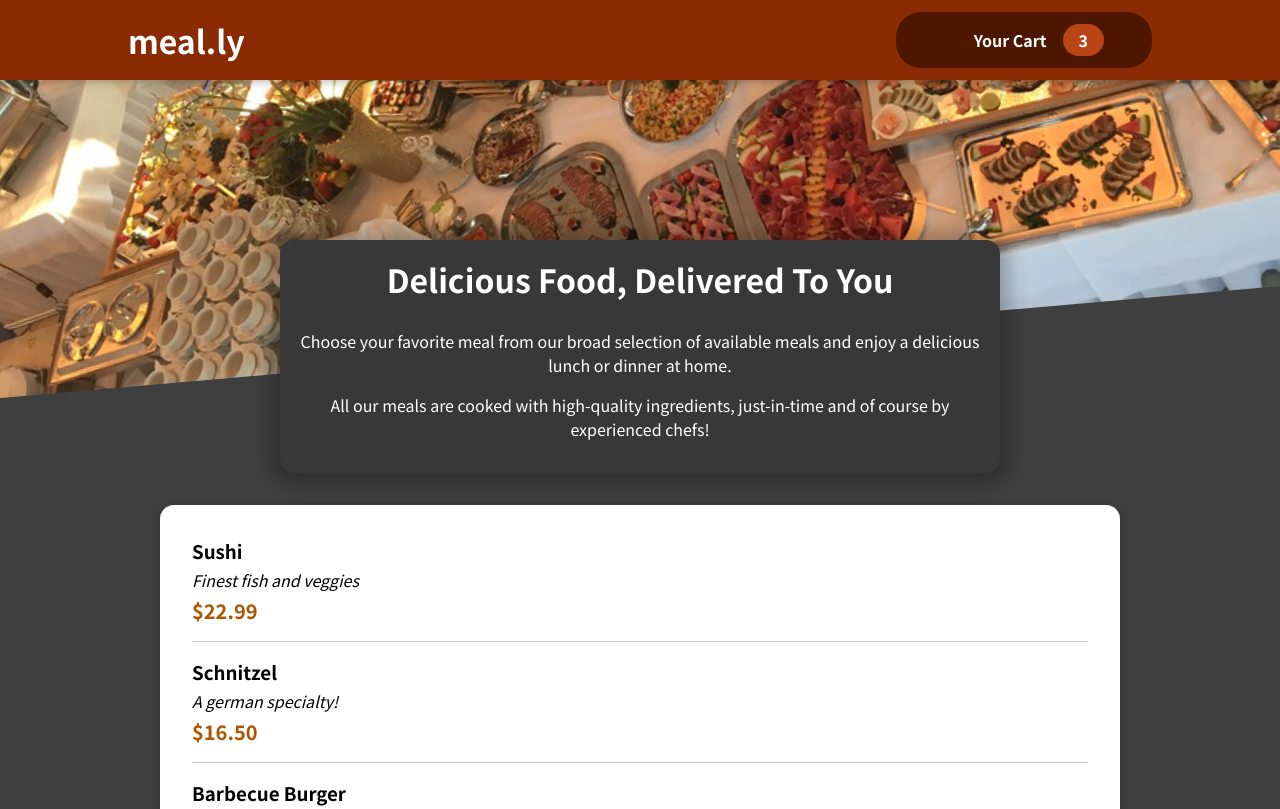
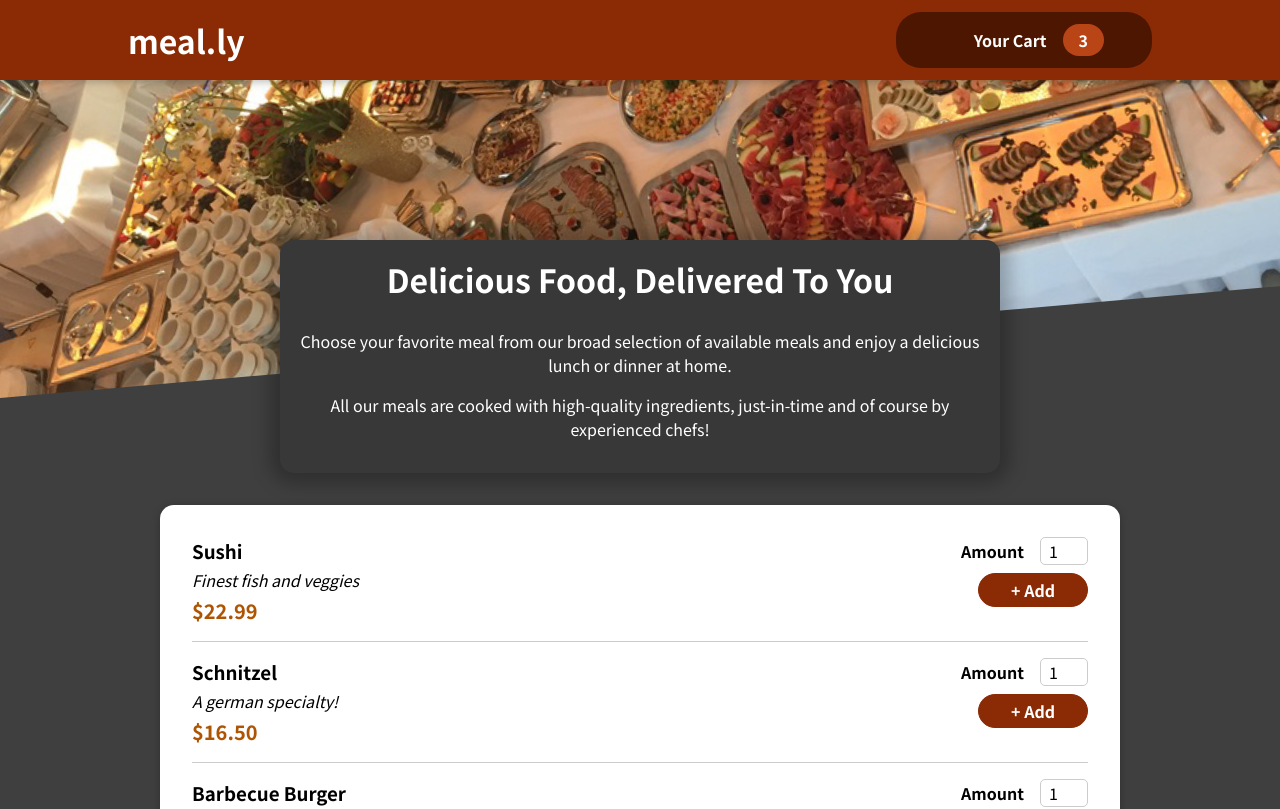
Before and after one commit to Pranav016/meal.ly, a React (Create React App) app: page / in a window 1280 px wide. Shown: the top 809 px of the page. Built offline with nearby package versions, Linux system fonts and the light colour scheme; some icons are missing.

Commit message:
Add Input UI and MealItemForm component

```diff
--- a/src/components/Meals/AvailableMeals.js
+++ b/src/components/Meals/AvailableMeals.js
@@ -33,6 +33,7 @@
 	const mealsList = DUMMY_MEALS.map((meal) => (
 		<MealItem
 			key={meal.id}
+			id={meal.id}
 			name={meal.name}
 			description={meal.description}
 			price={meal.price}
--- a/src/components/Meals/MealItem/MealItem.js
+++ b/src/components/Meals/MealItem/MealItem.js
@@ -1,4 +1,5 @@
 import classes from './MealItem.module.css';
+import MealItemForm from './MealItemForm';
 
 const MealItem = (props) => {
 	const price = `$${props.price.toFixed(2)}`;
@@ -9,7 +10,9 @@
 				<div className={classes.description}>{props.description}</div>
 				<div className={classes.price}>{price}</div>
 			</div>
-			<div></div>
+			<div>
+				<MealItemForm id={props.id} />
+			</div>
 		</li>
 	);
 };
--- /dev/null
+++ b/src/components/Meals/MealItem/MealItemForm.js
@@ -0,0 +1,23 @@
+import Input from '../../UI/Input';
+import classes from './MealItemForm.module.css';
+
+const MealItemForm = (props) => {
+	return (
+		<form className={classes.form}>
+			<Input
+				label='Amount'
+				input={{
+					type: 'number',
+					id: 'amount_' + props.id,
+					min: '1',
+					max: '5',
+					step: '1',
+					defaultValue: '1',
+				}}
+			/>
+			<button>+ Add</button>
+		</form>
+	);
+};
+
+export default MealItemForm;
--- /dev/null
+++ b/src/components/Meals/MealItem/MealItemForm.module.css
@@ -0,0 +1,20 @@
+.form {
+	text-align: right;
+}
+
+.form button {
+	font: inherit;
+	cursor: pointer;
+	background-color: #8a2b06;
+	border: 1px solid #8a2b06;
+	color: white;
+	padding: 0.25rem 2rem;
+	border-radius: 20px;
+	font-weight: bold;
+}
+
+.form button:hover,
+.form button:active {
+	background-color: #641e03;
+	border-color: #641e03;
+}
--- /dev/null
+++ b/src/components/UI/Input.js
@@ -0,0 +1,12 @@
+import classes from './Input.module.css';
+
+const Input = (props) => {
+	return (
+		<div className={classes.input}>
+			<label htmlFor={props.input.id}>{props.label}</label>
+			<input {...props.input} />
+		</div>
+	);
+};
+
+export default Input;
--- /dev/null
+++ b/src/components/UI/Input.module.css
@@ -0,0 +1,18 @@
+.input {
+	display: flex;
+	align-items: center;
+	margin-bottom: 0.5rem;
+}
+
+.input label {
+	font-weight: bold;
+	margin-right: 1rem;
+}
+
+.input input {
+	width: 3rem;
+	border-radius: 5px;
+	border: 1px solid #ccc;
+	font: inherit;
+	padding-left: 0.5rem;
+}
```
